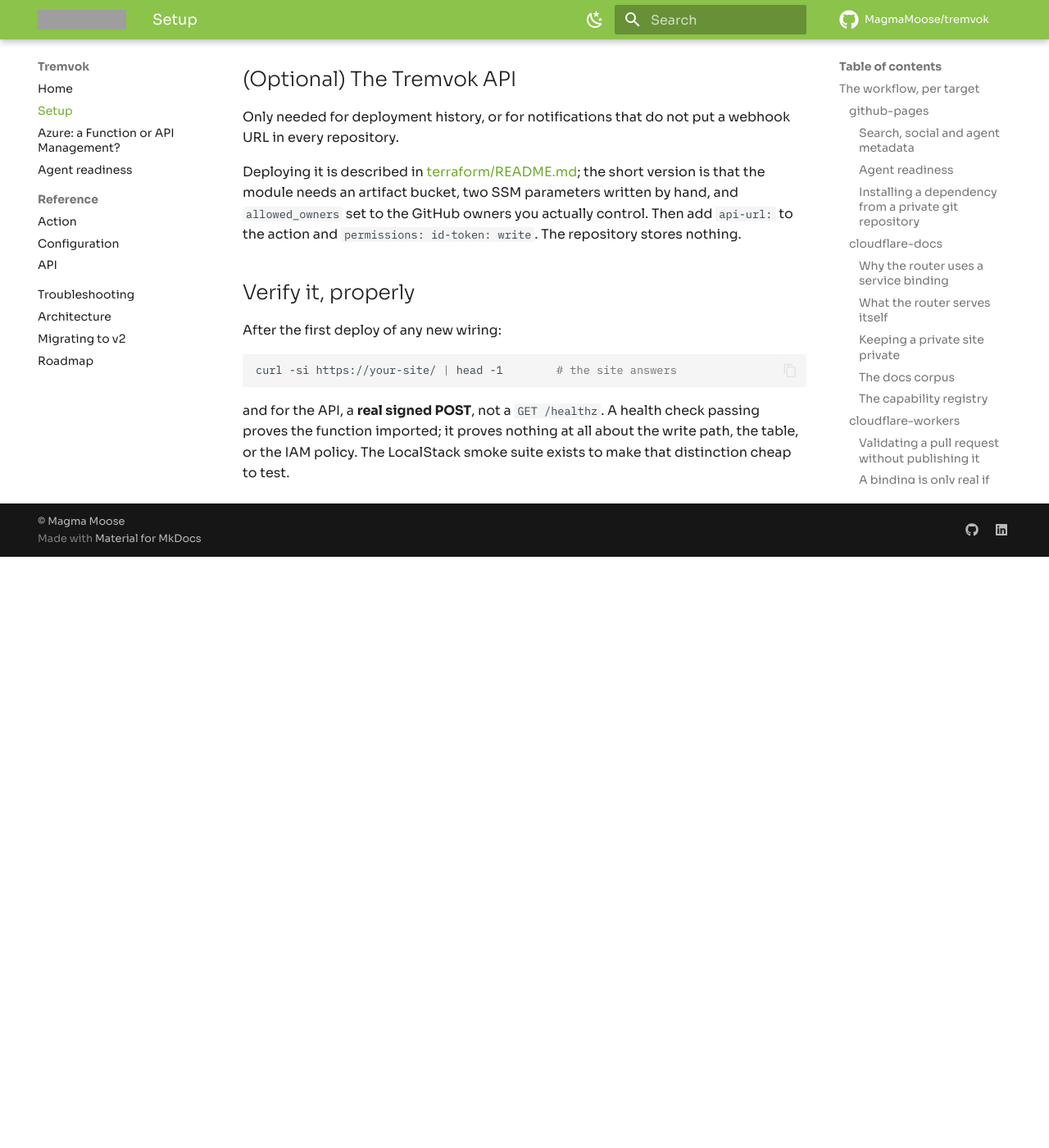
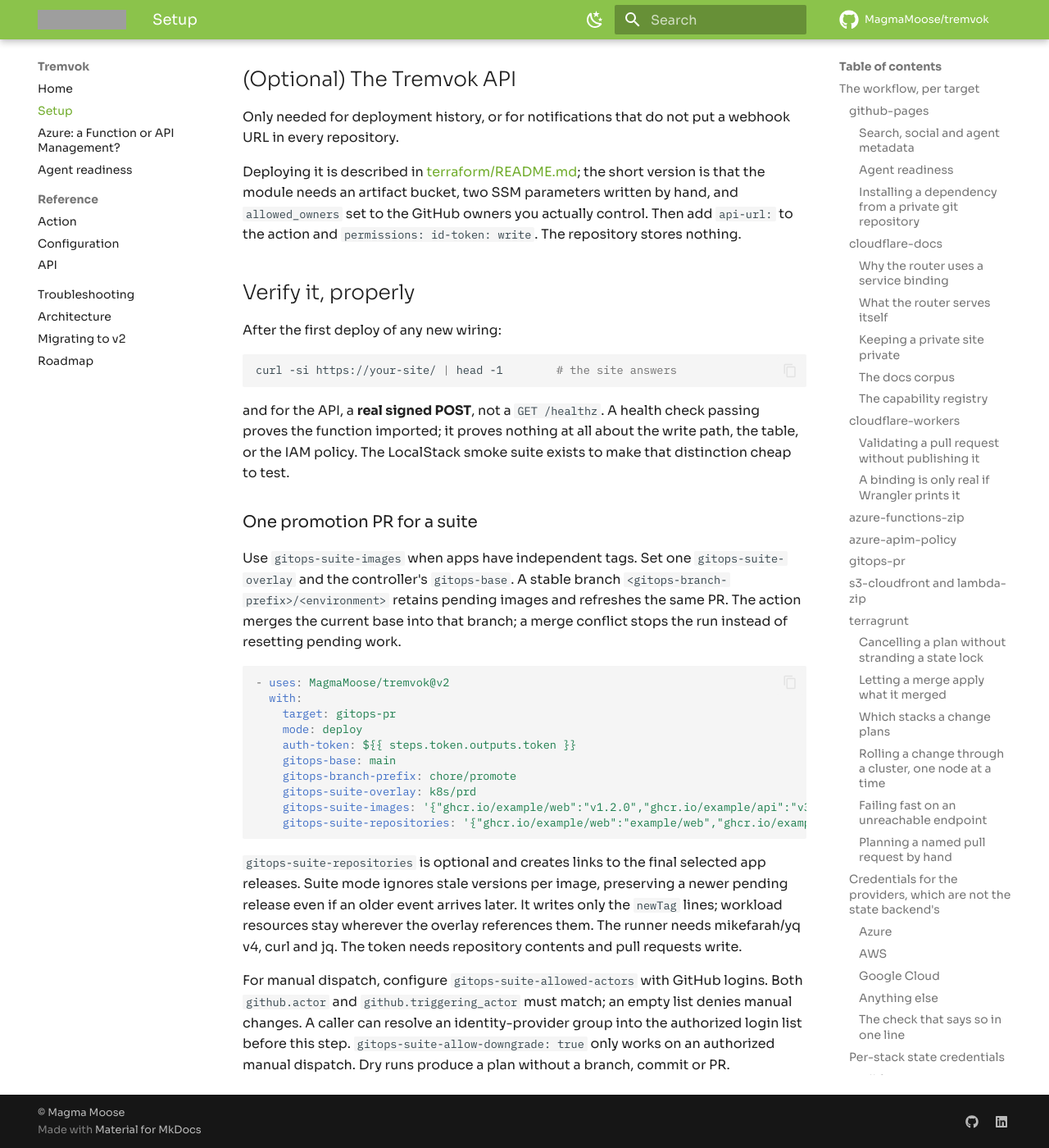
Before and after one commit to MagmaMoose/tremvok, an MkDocs documentation site: the page built from docs/setup.md, in a window 1280 px wide and 1400 px high, scrolled down 27599 px. Shown: the whole window at 82% size. Built offline with MkDocs 1.6.1 and Material for MkDocs 9.7.7, drawn with Linux system fonts in a browser that asks for light colours; comment, search, counter and statistics services are not loaded; before the commit the page ends 28278 px from its top, so only the background shows below that; grey boxes are pictures that could not be loaded.

Commit message:
feat(gitops): accumulate independently versioned suite promotions (#69)
* feat(gitops): accumulate independently versioned suite promotions

* fix(gitops): preserve literal Markdown in promotion tables

* docs: keep suite setup within the Marketplace README budget

````diff
--- a/docs/action-reference.md
+++ b/docs/action-reference.md
@@ -143,6 +143,11 @@
 | `apim-resource-group` | `azure-apim-policy` | not set | azure-apim-policy: resource group the instance lives in. Required for this target. |
 | `apim-api-id` | `azure-apim-policy` | not set | azure-apim-policy: the API the documents are published to, by its id (the name in its resource id, not its display name). Required for this target. The API and its operations must already exist. This target publishes behaviour into them, the way azure-functions-zip publishes code into an existing Function App, and a document named after an operation the API does not have is refused before anything is published. |
 | `apim-policy-format` | `azure-apim-policy` | `rawxml` | azure-apim-policy: how the documents are written. `rawxml` (default) is what the portal's editor shows: policy expressions unescaped, `@(context.Request.Headers.GetValueOrDefault("x", ""))` as it reads. `xml` is strict XML, with every quote and angle bracket inside an expression entity-escaped. Mixing them up fails at publish, when API Management compiles the expressions. |
+| `gitops-suite-images` | `gitops-pr` | not set | gitops-pr: opt-in suite promotion, JSON image repository to tag map. Each app keeps its own version; one stable PR per environment accumulates pending changes. |
+| `gitops-suite-overlay` | `gitops-pr` | not set | gitops-pr: exact overlay directory for suite promotion. Requires gitops-suite-images and gitops-base. |
+| `gitops-suite-repositories` | `gitops-pr` | not set | gitops-pr: optional JSON image repository to owner/repository map for current selected release links in the suite PR. |
+| `gitops-suite-allowed-actors` | `gitops-pr` | not set | gitops-pr: comma or whitespace separated GitHub logins allowed to dispatch manual suite changes. Both original and rerun actors must match; empty denies manual changes. |
+| `gitops-suite-allow-downgrade` | `gitops-pr` | `false` | gitops-pr: permit a suite downgrade only on an authorized manual dispatch. |
 | `gitops-overlays` | `gitops-pr` | not set | gitops-pr: the kustomize overlay directories a release is deployed through, in promotion order, separated by whitespace (one per line reads best). Required for this target. k8s/overlays/acc k8s/overlays/prd A release opens a deploy PR for the first; merging it opens the one for the second, and so on. An overlay is named by its last path segment (`acc`), which is part of the deploy PR branch (`deploy/acc/v1.2.3`), so the names must be unique. Each overlay's kustomization lists the images in `images:` with a `newTag`, and the image automation that used to write it must be gone, or the two fight over the same line. |
 | `gitops-images` | `gitops-pr` | not set | gitops-pr: the image repositories a deploy moves, as the overlays name them (`name`, or `newName` where an entry has one), without a tag, separated by whitespace. Required for this target. Every one moves to the release's tag; an overlay that lists none of them is an error, one that lists some of them gets a warning for the rest. |
 | `gitops-tag` | `gitops-pr` | not set | gitops-pr: deploy this tag to the first overlay instead of the release event's. For a deploy by hand from `workflow_dispatch`, or to re-open one. Empty (the default) takes the tag from the published release, or promotes what a merged deploy PR moved. |
--- a/docs/setup.md
+++ b/docs/setup.md
@@ -1188,3 +1188,35 @@
 and for the API, a **real signed POST**, not a `GET /healthz`. A health check passing proves
 the function imported; it proves nothing at all about the write path, the table, or the IAM
 policy. The LocalStack smoke suite exists to make that distinction cheap to test.
+
+### One promotion PR for a suite
+
+Use `gitops-suite-images` when apps have independent tags. Set one `gitops-suite-overlay` and
+the controller's `gitops-base`. A stable branch `<gitops-branch-prefix>/<environment>` retains
+pending images and refreshes the same PR. The action merges the current base into that branch;
+a merge conflict stops the run instead of resetting pending work.
+
+```yaml
+- uses: MagmaMoose/tremvok@v2
+  with:
+    target: gitops-pr
+    mode: deploy
+    auth-token: ${{ steps.token.outputs.token }}
+    gitops-base: main
+    gitops-branch-prefix: chore/promote
+    gitops-suite-overlay: k8s/prd
+    gitops-suite-images: '{"ghcr.io/example/web":"v1.2.0","ghcr.io/example/api":"v3.1.4"}'
+    gitops-suite-repositories: '{"ghcr.io/example/web":"example/web","ghcr.io/example/api":"example/api"}'
+```
+
+`gitops-suite-repositories` is optional and creates links to the final selected app releases.
+Suite mode ignores stale versions per image, preserving a newer pending release even if an
+older event arrives later. It writes only the `newTag` lines; workload resources stay wherever
+the overlay references them. The runner needs mikefarah/yq v4, curl and jq. The token needs
+repository contents and pull requests write.
+
+For manual dispatch, configure `gitops-suite-allowed-actors` with GitHub logins. Both
+`github.actor` and `github.triggering_actor` must match; an empty list denies manual changes.
+A caller can resolve an identity-provider group into the authorized login list before this
+step. `gitops-suite-allow-downgrade: true` only works on an authorized manual dispatch.
+Dry runs produce a plan without a branch, commit or PR.
````
Also changed, not shown: other parts of docs/action-reference.md (+1 -1 lines), PROJECT_INDEX.json (+7 -6 lines), README.md (+2 -2 lines), action.yml (+59 -6 lines), 3 other files.
